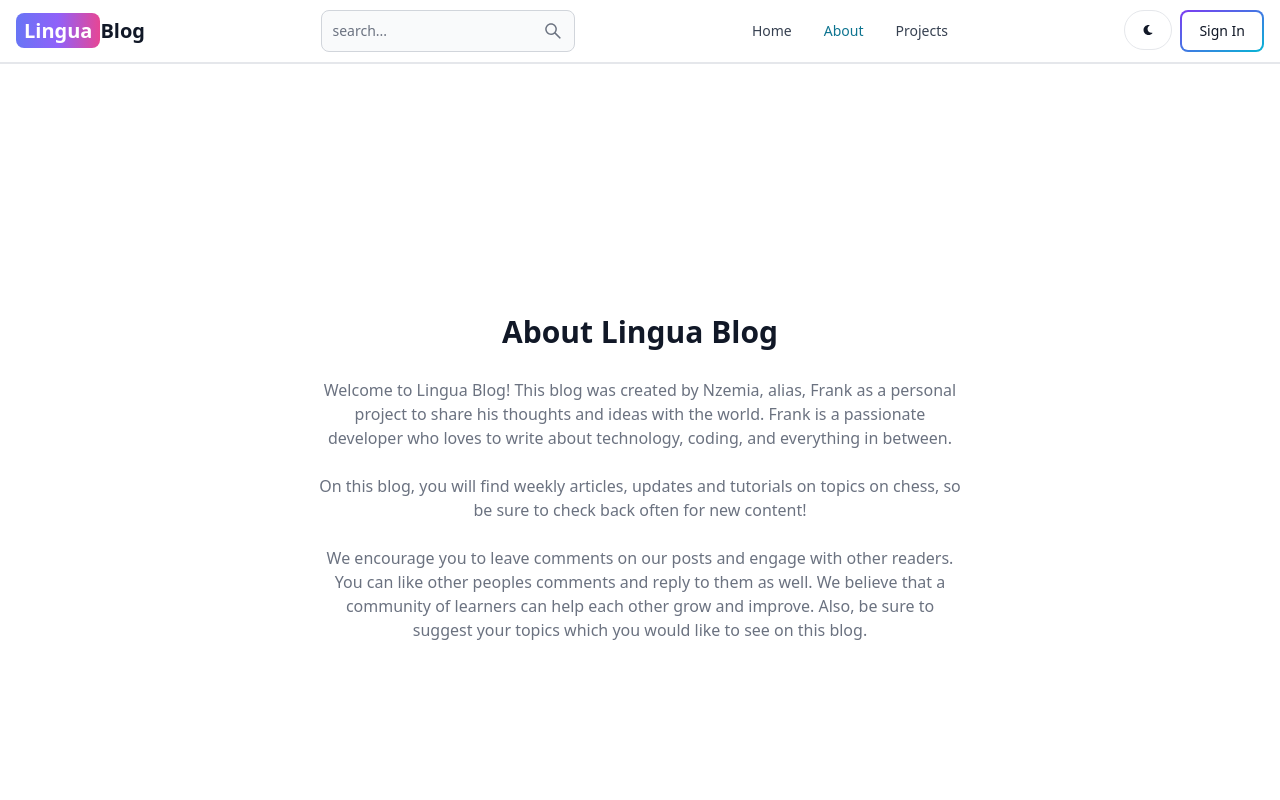
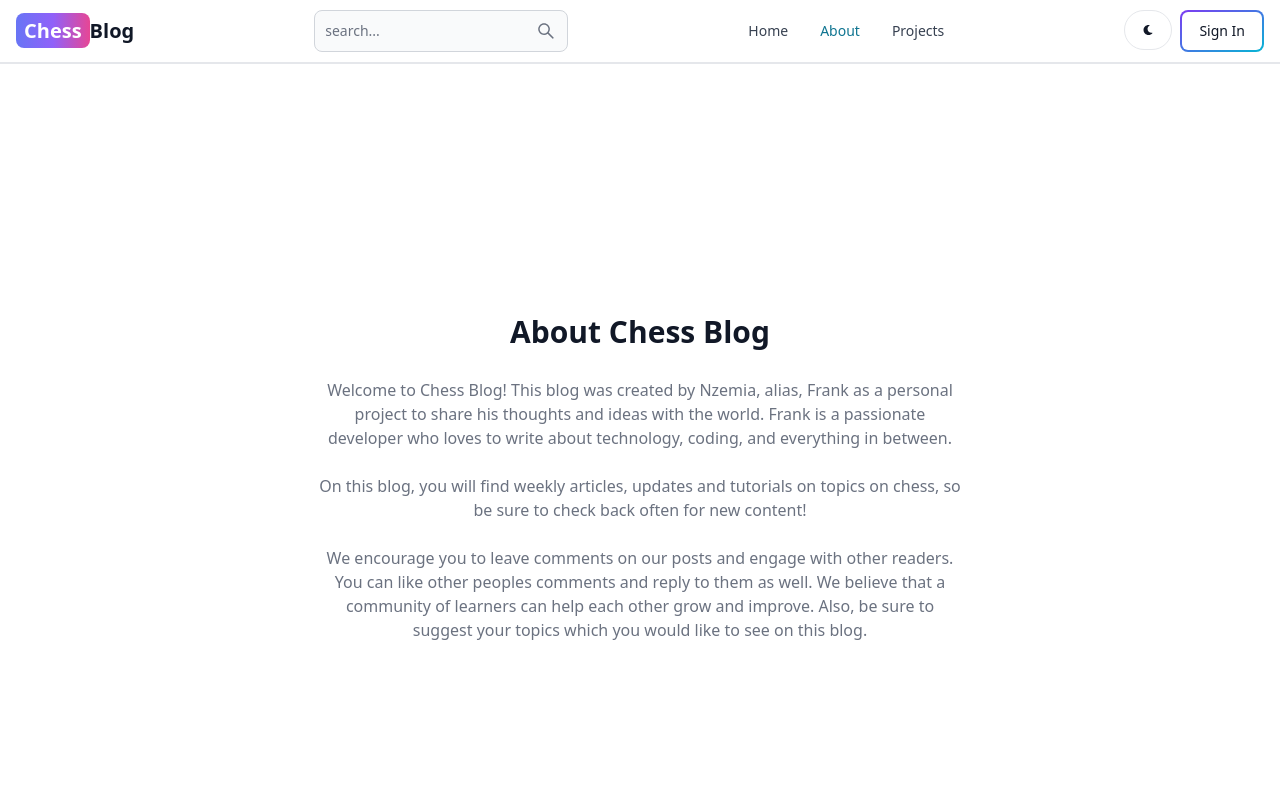
Before and after one commit to Frank8041/blog, a React (Vite) app in the folder client/: page /about in a window 1280 px wide. Shown: the top 800 px of the page. Built offline with nearby package versions, Linux system fonts and the light colour scheme; no server answers.

Commit message:
updated header

```diff
--- a/client/src/components/Header.jsx
+++ b/client/src/components/Header.jsx
@@ -47,7 +47,7 @@ export default function Header() {
             text-sm sm:text-xl font-semibold dark:text-white">
                 <span className="px-2 py-1 bg-gradient-to-r
                 from-indigo-500 via-purple-500 to-pink-500 rounded-lg text-white">
-                    Lingua</span>
+                    Chess</span>
                 Blog
             </Link>
 
@@ -56,7 +56,7 @@ export default function Header() {
                     type="text"
                     placeholder="search..."
                     rightIcon={AiOutlineSearch}
-                    className="hidden lg:inline"
+                    className="inline"
                     value={searchTerm}
                     onChange={(e) => setSearchTerm(e.target.value)}
                 />
--- a/client/src/pages/About.jsx
+++ b/client/src/pages/About.jsx
@@ -4,11 +4,11 @@ export default function About() {
         <div className='max-w-2xl mx-auto p-3 text-center'>
             <div>
             <h1 className='text-3xl font font-semibold text-center my-7'>
-                About Lingua Blog
+                About Chess Blog
             </h1>
             <div className='text-md text-gray-500 flex flex-col gap-6'>
                 <p>
-                Welcome to Lingua Blog! This blog was created by Nzemia, alias, Frank
+                Welcome to Chess Blog! This blog was created by Nzemia, alias, Frank
                 as a personal project to share his thoughts and ideas with the
                 world. Frank is a passionate developer who loves to write about
                 technology, coding, and everything in between.
```
